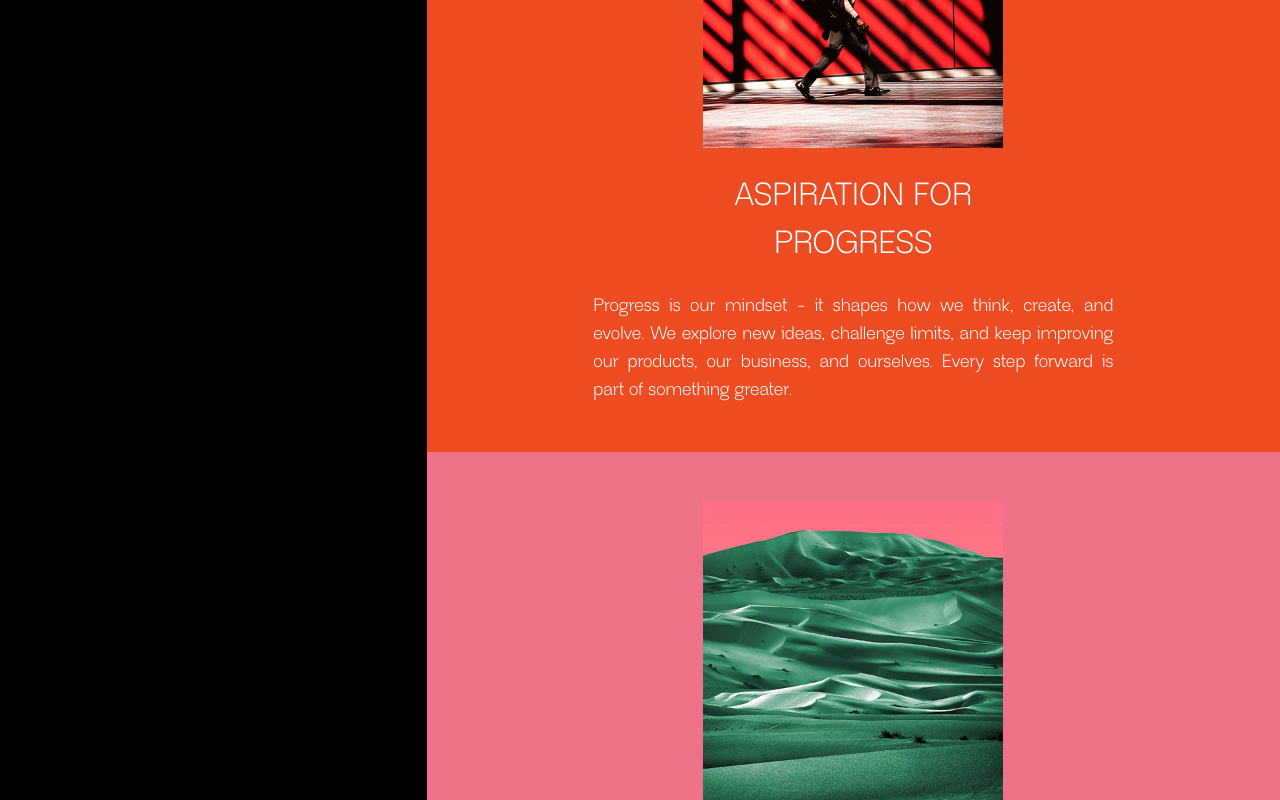
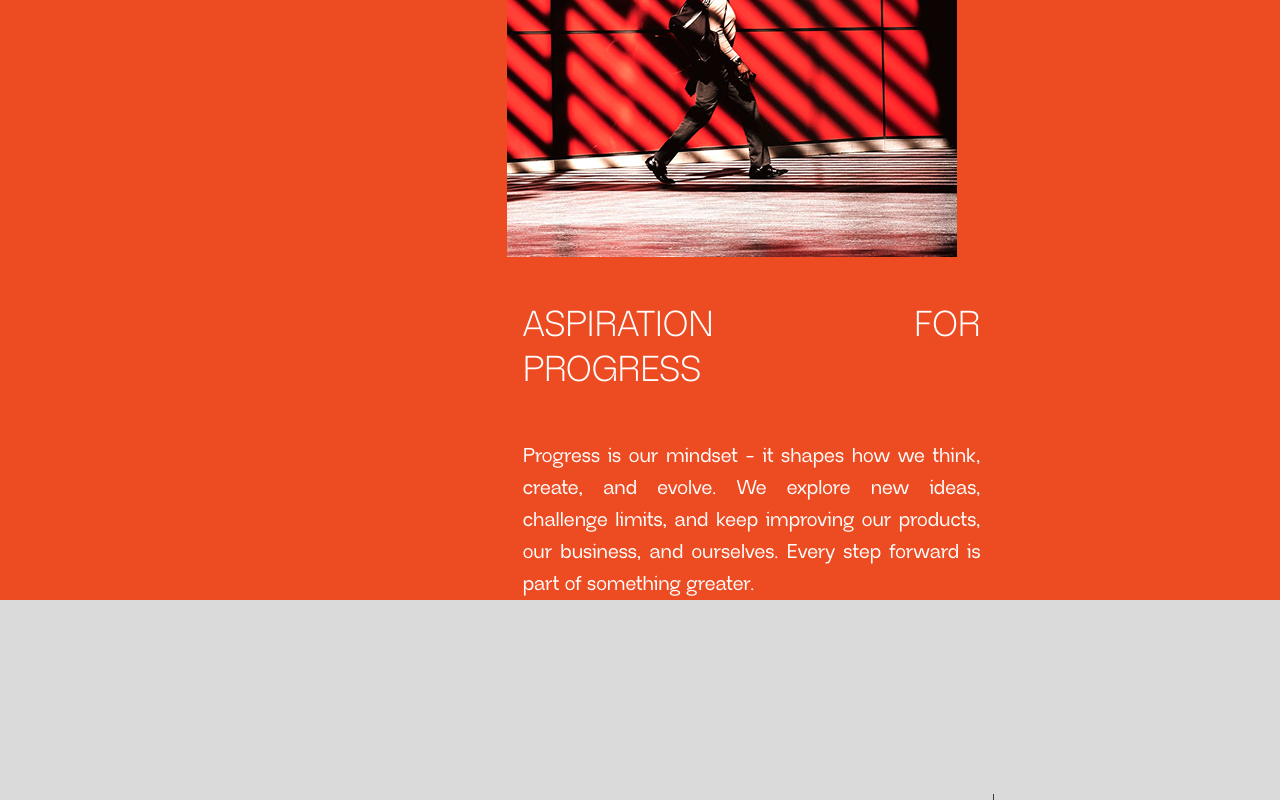
Before and after one commit to burneroff/cocao, a Next.js app: page / in a window 1280 px wide. Shown: the part 5800-6600 px from the top of the page. Built offline with nearby package versions, Linux system fonts and the light colour scheme.

Commit message:
values back

```diff
--- a/app/components/sections/Values.tsx
+++ b/app/components/sections/Values.tsx
@@ -1,7 +1,7 @@
 "use client";
 
 import Image from "next/image";
-import { useEffect, useLayoutEffect, useRef, useState } from "react";
+import { useLayoutEffect, useRef, useState } from "react";
 
 interface ValueSection {
   title: string;
@@ -44,7 +44,6 @@ const valuesData: ValueSection[] = [
 export default function Values() {
   const [currentSection, setCurrentSection] = useState(0);
   const [allSectionsViewed, setAllSectionsViewed] = useState(false);
-  const [isTouchDevice, setIsTouchDevice] = useState(false);
   const containerRef = useRef<HTMLDivElement | null>(null);
   const viewedSectionsRef = useRef<Set<number>>(new Set([0]));
   const isActiveRef = useRef(false);
@@ -60,13 +59,6 @@ export default function Values() {
   const lastTouchYRef = useRef<number | null>(null);
   const snapRafRef = useRef<number | null>(null);
   const lastIntentRef = useRef(0);
-
-  useEffect(() => {
-    const isTouch =
-      window.matchMedia("(hover: none)").matches ||
-      window.matchMedia("(pointer: coarse)").matches;
-    setIsTouchDevice(isTouch);
-  }, []);
 
   const snapToTopIfNeeded = (behavior: ScrollBehavior = "smooth") => {
     if (snapRafRef.current) {
@@ -96,21 +88,18 @@ export default function Values() {
   };
 
   useLayoutEffect(() => {
-    if (isTouchDevice) return;
     markViewed(currentSection);
     currentIndexRef.current = currentSection;
     allViewedRef.current = allSectionsViewed;
     wheelAccumulatorRef.current = 0;
     touchAccumulatorRef.current = 0;
-  }, [currentSection, allSectionsViewed, isTouchDevice]);
+  }, [currentSection]);
 
   useLayoutEffect(() => {
-    if (isTouchDevice) return;
     allViewedRef.current = allSectionsViewed;
-  }, [allSectionsViewed, isTouchDevice]);
+  }, [allSectionsViewed]);
 
   useLayoutEffect(() => {
-    if (isTouchDevice) return;
     const observer = new IntersectionObserver(
       (entries) => {
         entries.forEach((entry) => {
@@ -139,10 +128,9 @@ export default function Values() {
     }
 
     return () => observer.disconnect();
-  }, [isTouchDevice]);
+  }, []);
 
   useLayoutEffect(() => {
-    if (isTouchDevice) return;
     const endProgrammaticScroll = () => {
       const targetId = programmaticTargetRef.current;
       isProgrammaticScrollRef.current = false;
@@ -190,10 +178,9 @@ export default function Values() {
         window.cancelAnimationFrame(snapRafRef.current);
       }
     };
-  }, [isTouchDevice]);
+  }, []);
 
   useLayoutEffect(() => {
-    if (isTouchDevice) return;
     const canExitUp = (deltaY: number) => currentSection === 0 && deltaY < 0;
     const canExitDown = (deltaY: number) =>
       currentSection === valuesData.length - 1 && allSectionsViewed && deltaY > 0;
@@ -295,42 +282,9 @@ export default function Values() {
       window.removeEventListener("touchmove", handleTouchMove);
       window.removeEventListener("touchend", handleTouchEnd);
     };
-  }, [currentSection, allSectionsViewed, isTouchDevice]);
+  }, [currentSection, allSectionsViewed]);
 
   const currentValue = valuesData[currentSection];
-
-  if (isTouchDevice) {
-    return (
-      <div className="w-full">
-        {valuesData.map((value, index) => (
-          <section
-            key={index}
-            className="w-full px-4 py-12"
-            style={{ backgroundColor: value.bgColor }}
-          >
-            <div className="mx-auto flex max-w-[520px] flex-col items-center gap-6 text-white">
-              <div className="relative h-[260px] w-[280px] sm:h-[300px] sm:w-[320px]">
-                <Image
-                  src={value.image}
-                  alt={value.title}
-                  fill
-                  className="object-contain"
-                  sizes="(max-width: 640px) 280px, 320px"
-                />
-              </div>
-              <h2
-                className="text-center text-[clamp(24px,6vw,32px)] font-normal uppercase"
-                dangerouslySetInnerHTML={{ __html: value.title }}
-              />
-              <p className="text-justify text-[clamp(15px,4vw,18px)] leading-[clamp(22px,5vw,28px)]">
-                {value.subtitle}
-              </p>
-            </div>
-          </section>
-        ))}
-      </div>
-    );
-  }
 
   return (
     <div
```
Lines whose indentation alone changed are shown as unchanged.
